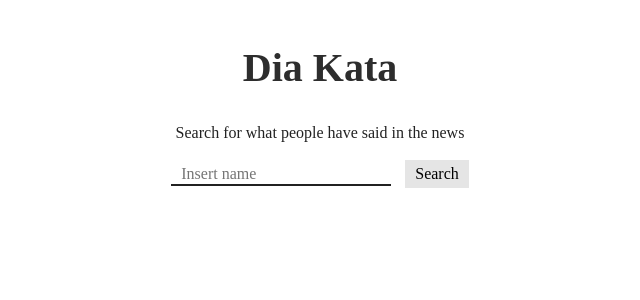
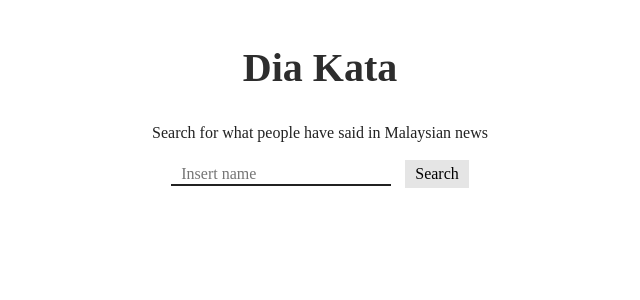
Before and after one commit to petakajaib/dia-kata, a Flask app: page / in a window 1280 px wide. Shown: the top 300 px of the page, without its empty margins (320-960 px from the left). Run offline with Flask 2, Linux system fonts and the light colour scheme; parts of the project's set-up code (start-up, migrations or seed data) failed here and were passed over.

Commit message:
change the to Malaysian

```diff
--- a/api/templates/search.html
+++ b/api/templates/search.html
@@ -25,7 +25,7 @@
   <!-- Add your site or application content here -->
     <div class="header">
       <h1>Dia Kata</h1>
-      <div>Search for what people have said in the news</div>
+      <div>Search for what people have said in Malaysian news</div>
     </div>
 
 
```
